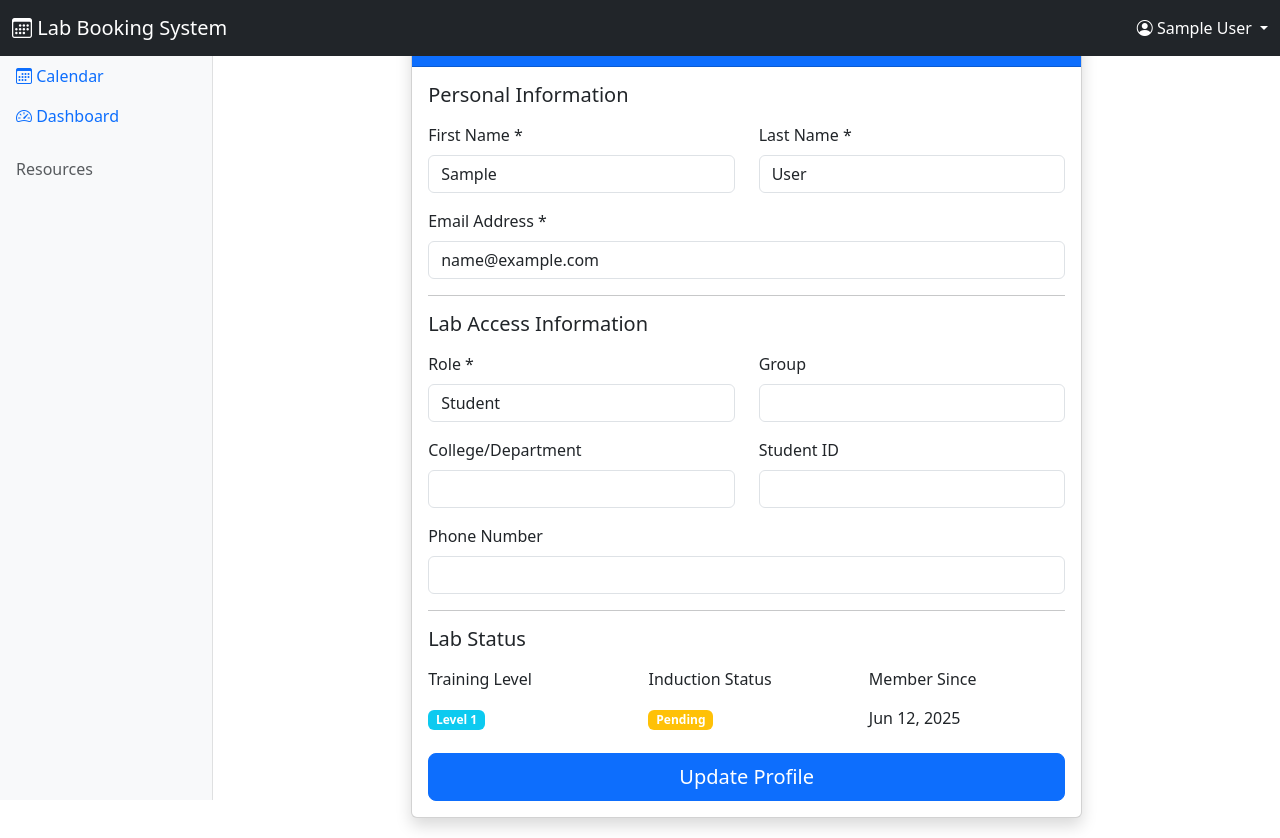
After one commit to ohbotno/aperature-booking, a Django app: page /profile/ in a window 1280 px wide. The commit adds this page. Run offline with Django 4.2, Linux system fonts and the light colour scheme; the visitor is signed in with stand-in values (Sample User, id 1); data that the repository does not hold is empty; some libraries are stand-ins or nearby versions.

Commit message:
Implement user registration workflow with forms, views, and templates.

```diff
--- /dev/null
+++ b/booking/forms.py
@@ -0,0 +1,97 @@
+from django import forms
+from django.contrib.auth.forms import UserCreationForm
+from django.contrib.auth.models import User
+from .models import UserProfile
+
+
+class UserRegistrationForm(UserCreationForm):
+    """Extended user registration form with profile fields."""
+    email = forms.EmailField(required=True)
+    first_name = forms.CharField(max_length=30, required=True)
+    last_name = forms.CharField(max_length=30, required=True)
+    role = forms.ChoiceField(choices=UserProfile.ROLE_CHOICES, initial='student')
+    group = forms.CharField(max_length=100, required=False, help_text="Research group or class")
+    college = forms.CharField(max_length=100, required=False)
+    student_id = forms.CharField(max_length=50, required=False, help_text="Student ID (if applicable)")
+    phone = forms.CharField(max_length=20, required=False)
+
+    class Meta:
+        model = User
+        fields = ('username', 'first_name', 'last_name', 'email', 'password1', 'password2')
+
+    def __init__(self, *args, **kwargs):
+        super().__init__(*args, **kwargs)
+        self.fields['email'].widget.attrs.update({'class': 'form-control'})
+        self.fields['first_name'].widget.attrs.update({'class': 'form-control'})
+        self.fields['last_name'].widget.attrs.update({'class': 'form-control'})
+        self.fields['username'].widget.attrs.update({'class': 'form-control'})
+        self.fields['password1'].widget.attrs.update({'class': 'form-control'})
+        self.fields['password2'].widget.attrs.update({'class': 'form-control'})
+        self.fields['role'].widget.attrs.update({'class': 'form-control'})
+        self.fields['group'].widget.attrs.update({'class': 'form-control'})
+        self.fields['college'].widget.attrs.update({'class': 'form-control'})
+        self.fields['student_id'].widget.attrs.update({'class': 'form-control'})
+        self.fields['phone'].widget.attrs.update({'class': 'form-control'})
+
+    def clean_email(self):
+        email = self.cleaned_data.get('email')
+        if User.objects.filter(email=email).exists():
+            raise forms.ValidationError("A user with this email already exists.")
+        return email
+
+    def save(self, commit=True):
+        user = super().save(commit=False)
+        user.email = self.cleaned_data['email']
+        user.first_name = self.cleaned_data['first_name']
+        user.last_name = self.cleaned_data['last_name']
+
+        if commit:
+            user.save()
+            UserProfile.objects.create(
+                user=user,
+                role=self.cleaned_data['role'],
+                group=self.cleaned_data.get('group', ''),
+                college=self.cleaned_data.get('college', ''),
+                student_id=self.cleaned_data.get('student_id', ''),
+                phone=self.cleaned_data.get('phone', '')
+            )
+        return user
+
+
+class UserProfileForm(forms.ModelForm):
+    """Form for editing user profile information."""
+    first_name = forms.CharField(max_length=30, required=True)
+    last_name = forms.CharField(max_length=30, required=True)
+    email = forms.EmailField(required=True)
+
+    class Meta:
+        model = UserProfile
+        fields = ['role', 'group', 'college', 'student_id', 'phone']
+        widgets = {
+            'role': forms.Select(attrs={'class': 'form-control'}),
+            'group': forms.TextInput(attrs={'class': 'form-control'}),
+            'college': forms.TextInput(attrs={'class': 'form-control'}),
+            'student_id': forms.TextInput(attrs={'class': 'form-control'}),
+            'phone': forms.TextInput(attrs={'class': 'form-control'}),
+        }
+
+    def __init__(self, *args, **kwargs):
+        super().__init__(*args, **kwargs)
+        if self.instance and self.instance.user:
+            self.fields['first_name'].initial = self.instance.user.first_name
+            self.fields['last_name'].initial = self.instance.user.last_name
+            self.fields['email'].initial = self.instance.user.email
+
+        self.fields['first_name'].widget.attrs.update({'class': 'form-control'})
+        self.fields['last_name'].widget.attrs.update({'class': 'form-control'})
+        self.fields['email'].widget.attrs.update({'class': 'form-control'})
+
+    def save(self, commit=True):
+        profile = super().save(commit=False)
+        if commit:
+            profile.user.first_name = self.cleaned_data['first_name']
+            profile.user.last_name = self.cleaned_data['last_name']
+            profile.user.email = self.cleaned_data['email']
+            profile.user.save()
+            profile.save()
+        return profile
--- a/booking/urls.py
+++ b/booking/urls.py
@@ -31,4 +31,6 @@ urlpatterns = [
     # Template views
     path('', views.calendar_view, name='calendar'),
     path('dashboard/', views.dashboard_view, name='dashboard'),
+    path('register/', views.register_view, name='register'),
+    path('profile/', views.profile_view, name='profile'),
 ]
--- a/booking/views.py
+++ b/booking/views.py
@@ -14,12 +14,15 @@ the Free Software Foundation, either version 3 of the License, or
 from rest_framework import viewsets, status, permissions
 from rest_framework.decorators import action
 from rest_framework.response import Response
-from django.shortcuts import render
+from django.shortcuts import render, redirect
 from django.contrib.auth.decorators import login_required
+from django.contrib.auth import login
+from django.contrib import messages
 from django.utils import timezone
 from django.db.models import Q, Count
 from datetime import timedelta
 from .models import UserProfile, Resource, Booking, ApprovalRule, Maintenance
+from .forms import UserRegistrationForm, UserProfileForm
 from .serializers import (
     UserProfileSerializer, ResourceSerializer, BookingSerializer,
     ApprovalRuleSerializer, MaintenanceSerializer
@@ -323,6 +326,45 @@ class MaintenanceViewSet(viewsets.ReadOnlyModelViewSet):
 
 
 # Template views
+def register_view(request):
+    """User registration view."""
+    if request.method == 'POST':
+        form = UserRegistrationForm(request.POST)
+        if form.is_valid():
+            user = form.save()
+            login(request, user)
+            messages.success(request, 'Registration successful! Welcome to the Lab Booking System.')
+            return redirect('dashboard')
+        else:
+            messages.error(request, 'Please correct the errors below.')
+    else:
+        form = UserRegistrationForm()
+
+    return render(request, 'registration/register.html', {'form': form})
+
+
+@login_required
+def profile_view(request):
+    """User profile management view."""
+    try:
+        profile = request.user.userprofile
+    except UserProfile.DoesNotExist:
+        profile = UserProfile.objects.create(user=request.user)
+
+    if request.method == 'POST':
+        form = UserProfileForm(request.POST, instance=profile)
+        if form.is_valid():
+            form.save()
+            messages.success(request, 'Profile updated successfully.')
+            return redirect('profile')
+        else:
+            messages.error(request, 'Please correct the errors below.')
+    else:
+        form = UserProfileForm(instance=profile)
+
+    return render(request, 'registration/profile.html', {'form': form, 'profile': profile})
+
+
 @login_required
 def calendar_view(request):
     """Main calendar view."""
--- a/templates/registration/login.html
+++ b/templates/registration/login.html
@@ -69,7 +69,7 @@
                         <hr>
                         <div class="text-center">
                             <small class="text-muted">
-                                Need an account? Contact your system administrator.
+                                Don't have an account? <a href="{% url 'booking:register' %}">Register here</a>
                             </small>
                         </div>
                     </div>
--- /dev/null
+++ b/templates/registration/profile.html
@@ -0,0 +1,140 @@
+{% extends 'booking/base.html' %}
+{% load static %}
+
+{% block title %}Profile - Lab Booking System{% endblock %}
+
+{% block content %}
+<div class="row">
+    <div class="col-md-8 mx-auto">
+        <div class="card shadow">
+            <div class="card-header bg-primary text-white">
+                <h4 class="mb-0">User Profile</h4>
+            </div>
+            <div class="card-body">
+                {% if messages %}
+                    {% for message in messages %}
+                        <div class="alert alert-{{ message.tags }} alert-dismissible fade show" role="alert">
+                            {{ message }}
+                            <button type="button" class="btn-close" data-bs-dismiss="alert"></button>
+                        </div>
+                    {% endfor %}
+                {% endif %}
+
+                <form method="post">
+                    {% csrf_token %}
+
+                    {% if form.errors %}
+                        <div class="alert alert-danger">
+                            <ul class="mb-0">
+                                {% for field, errors in form.errors.items %}
+                                    {% for error in errors %}
+                                        <li>{{ error }}</li>
+                                    {% endfor %}
+                                {% endfor %}
+                            </ul>
+                        </div>
+                    {% endif %}
+
+                    <h5 class="mb-3">Personal Information</h5>
+
+                    <div class="row">
+                        <div class="col-md-6">
+                            <div class="mb-3">
+                                <label for="{{ form.first_name.id_for_label }}" class="form-label">First Name *</label>
+                                {{ form.first_name }}
+                            </div>
+                        </div>
+                        <div class="col-md-6">
+                            <div class="mb-3">
+                                <label for="{{ form.last_name.id_for_label }}" class="form-label">Last Name *</label>
+                                {{ form.last_name }}
+                            </div>
+                        </div>
+                    </div>
+
+                    <div class="mb-3">
+                        <label for="{{ form.email.id_for_label }}" class="form-label">Email Address *</label>
+                        {{ form.email }}
+                    </div>
+
+                    <hr>
+                    <h5 class="mb-3">Lab Access Information</h5>
+
+                    <div class="row">
+                        <div class="col-md-6">
+                            <div class="mb-3">
+                                <label for="{{ form.role.id_for_label }}" class="form-label">Role *</label>
+                                {{ form.role }}
+                            </div>
+                        </div>
+                        <div class="col-md-6">
+                            <div class="mb-3">
+                                <label for="{{ form.group.id_for_label }}" class="form-label">Group</label>
+                                {{ form.group }}
+                            </div>
+                        </div>
+                    </div>
+
+                    <div class="row">
+                        <div class="col-md-6">
+                            <div class="mb-3">
+                                <label for="{{ form.college.id_for_label }}" class="form-label">College/Department</label>
+                                {{ form.college }}
+                            </div>
+                        </div>
+                        <div class="col-md-6">
+                            <div class="mb-3">
+                                <label for="{{ form.student_id.id_for_label }}" class="form-label">Student ID</label>
+                                {{ form.student_id }}
+                            </div>
+                        </div>
+                    </div>
+
+                    <div class="mb-3">
+                        <label for="{{ form.phone.id_for_label }}" class="form-label">Phone Number</label>
+                        {{ form.phone }}
+                    </div>
+
+                    <hr>
+                    <h5 class="mb-3">Lab Status</h5>
+
+                    <div class="row">
+                        <div class="col-md-4">
+                            <div class="mb-3">
+                                <label class="form-label">Training Level</label>
+                                <div class="form-control-plaintext">
+                                    <span class="badge bg-info">Level {{ profile.training_level }}</span>
+                                </div>
+                            </div>
+                        </div>
+                        <div class="col-md-4">
+                            <div class="mb-3">
+                                <label class="form-label">Induction Status</label>
+                                <div class="form-control-plaintext">
+                                    {% if profile.is_inducted %}
+                                        <span class="badge bg-success">Inducted</span>
+                                    {% else %}
+                                        <span class="badge bg-warning">Pending</span>
+                                    {% endif %}
+                                </div>
+                            </div>
+                        </div>
+                        <div class="col-md-4">
+                            <div class="mb-3">
+                                <label class="form-label">Member Since</label>
+                                <div class="form-control-plaintext">
+                                    {{ profile.created_at|date:"M d, Y" }}
+                                </div>
+                            </div>
+                        </div>
+                    </div>
+
+                    <div class="d-grid">
+                        <button type="submit" class="btn btn-primary btn-lg">Update Profile</button>
+                    </div>
+                </form>
+            </div>
+        </div>
+    </div>
+</div>
+{% endblock %}
```
Also changed, not shown: CLAUDE.md (+1 -1 lines), templates/registration/register.html (added, +123 -0 lines).
